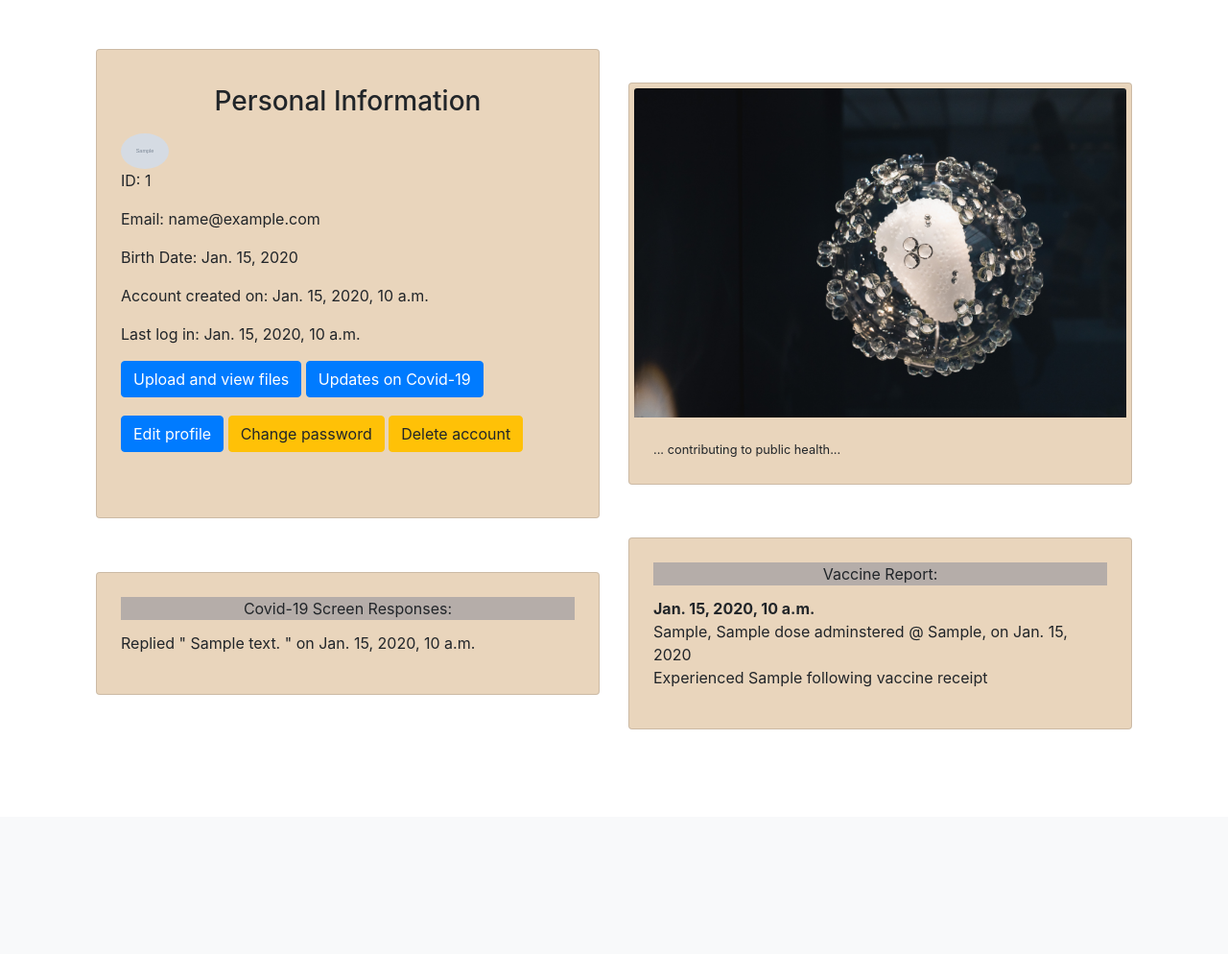
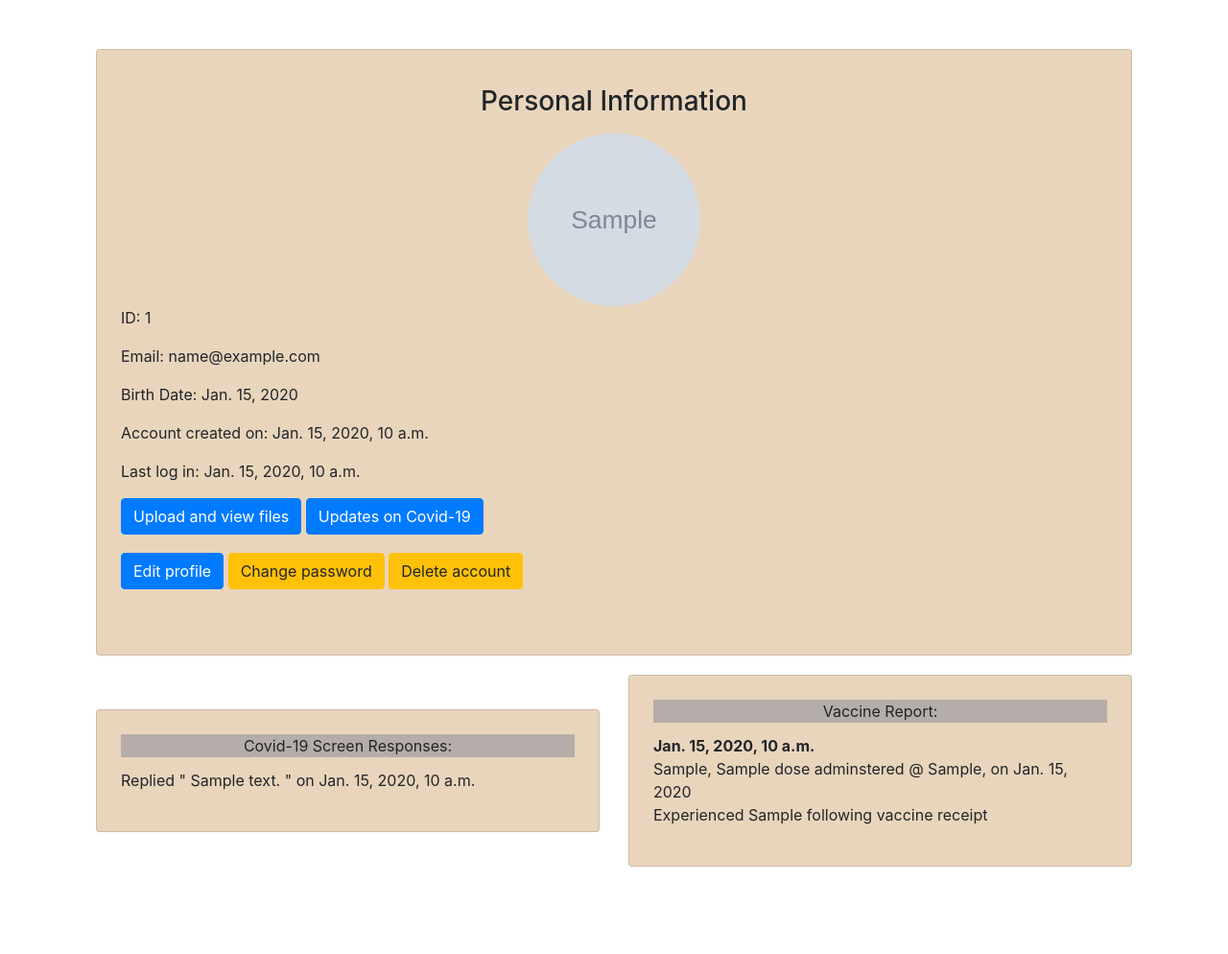
Before and after one commit to LilianBob/Covi_Org, a Django app: page /profile/1 in a window 1280 px wide. Shown: the part 62-1056 px from the top of the page at 96% size. Before the commit the page ends 822 px from the top, so only its background shows below. Run offline with Django 3.2, Linux system fonts and the light colour scheme; a user stored in the database is signed in; tables that the repository leaves empty hold one stand-in row (values such as "Sample post"); grey boxes marked "Sample" are stand-in pictures; some libraries are stand-ins or nearby versions.

Commit message:
avatar view

```diff
--- a/orgHaccounts/models.py
+++ b/orgHaccounts/models.py
@@ -49,6 +49,7 @@ class OrgHUser(AbstractBaseUser):
     )
     avatar= models.ImageField(
         upload_to='profile_images',
+        default= 'profile_images/default.jpg',
         null=True,
         blank=True
     )
--- a/orgHaccounts/static/styles.css
+++ b/orgHaccounts/static/styles.css
@@ -64,6 +64,12 @@ h1 a, h4 a{
 #homeCard{
     margin:auto;
 }
+.text-center .avatar{
+    height: 180px;
+    width: 180px;
+    border-radius: 50%;
+    margin: 0 auto;
+}
 ul{
     list-style-type: none;
 }
@@ -105,12 +111,6 @@ hr{
 #dash #profileCards{
     width: 30rem;
 }
-.avatar{
-    max-height: 50px;
-    max-width: 50px;
-    border-radius: 50%;
-    margin: auto;
-}
 #dash .col{
     padding-bottom: 5px;
 }
--- a/orgHaccounts/templates/dashboard/profile.html
+++ b/orgHaccounts/templates/dashboard/profile.html
@@ -17,8 +17,10 @@
             <div class="card" style="width:100%;">
                 <div class="card-body">
                     <p class= "card-title"><h3> Personal Information </h3></p>
-                    <img class="avatar" src="{{ request.user.avatar.url }}" alt="profile">
-                    <p class="card-text"><span> ID: {{ user.id }} </span></p>
+                    <div class="text-center">
+                        <img src="{{ user.avatar.url }}" alt="profile" class="img-responsive avatar" >
+                    </div>
+                    <p class="card-text"><span class="text-center"> ID: {{ user.id }} </span></p>
                     <p class="card-text"> Email: {{ user.email }}</p>
                     <p class="card-text"> Birth Date: {{ user.date_of_birth }} </p>
                     <p class="card-text"> <span> Account created on: {{ user.created_at }} </span></p>
@@ -32,15 +34,6 @@
                         <a href="/password_change" class="btn btn-warning"> Change password </a>
                         <a href="/delete_profile/{{ user.id }}" class="btn btn-warning"> Delete account </a>
                     </p><br>
-                </div>
-            </div>
-        </div>
-        <div class="col align-self-center">
-            <div class="card" style="width: 100%;">
-            {% load static %}
-                <img class="card-img-top" src="{% static 'covi_virus.jpg' %}" alt="">
-                <div class="card-body">
-                    <p class="card-text"> <small> ... contributing to public health... </small></p>
                 </div>
             </div>
         </div>
--- a/orgHaccounts/views.py
+++ b/orgHaccounts/views.py
@@ -154,7 +154,7 @@ def profile(request, user_id):
     return render(request, 'dashboard/profile.html', context)
 def profile_update(request, user_id):
     user= request.user
-    data = {'email': user.email,'date_of_birth': user.date_of_birth}
+    data = {'email': user.email,'date_of_birth': user.date_of_birth, 'avatar': user.avatar}
     if request.method == 'GET':
         user=user
         form  = OHUserUpdateForm(initial=data)
@@ -164,7 +164,7 @@ def profile_update(request, user_id):
         }
         return render(request, 'dashboard/editPersonalinfo.html', context)
     if request.method=="POST":
-        form  = OHUserUpdateForm(request.POST, instance=user)
+        form  = OHUserUpdateForm(request.POST, request.FILES, instance=user)
         if form.is_valid():
             form.save()
             updated_user = form.cleaned_data.get('email')
```
